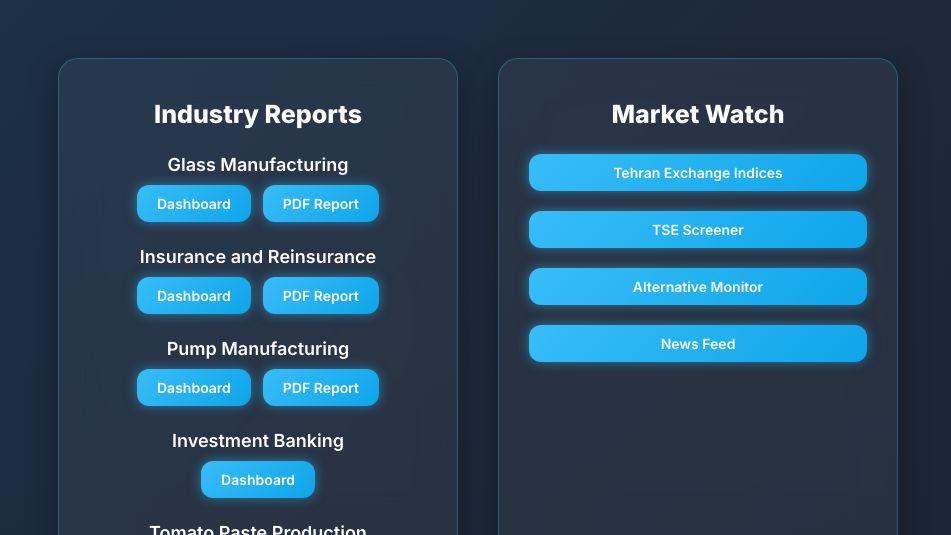
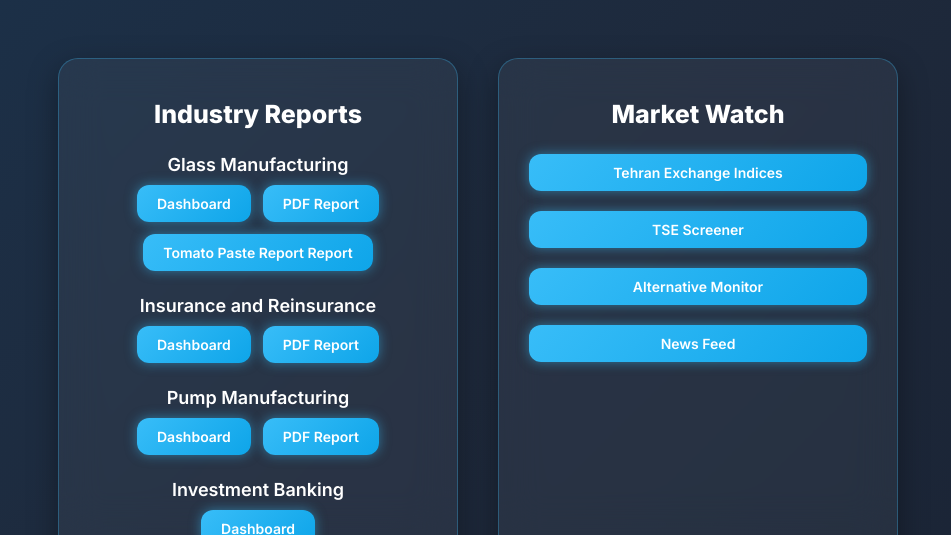
Before and after one commit to investmentdev/dashboards, a plain HTML site: page index.html in a window 1280 px wide. Shown: the part 265-800 px from the top of the page, without its empty margins (162-1113 px from the left). Drawn offline with Linux system fonts and the light colour scheme.

Commit message:
Update index.html

```diff
--- a/index.html
+++ b/index.html
@@ -230,6 +230,7 @@
         <div class="links">
           <a href="https://investmentdev.github.io/Glass-Manufacturing/" target="_blank">Dashboard</a>
           <a href="https://investmentdev.github.io/dashboards/Glass%201403Q3%20-%20V2.pdf" target="_blank">PDF Report</a>
+          <a href="https://investmentdev.github.io/dashboards/Tomato%20Paste%201403-offline.pdf" target="_blank">Tomato Paste Report Report</a>
         </div>
       </div>
 
```
